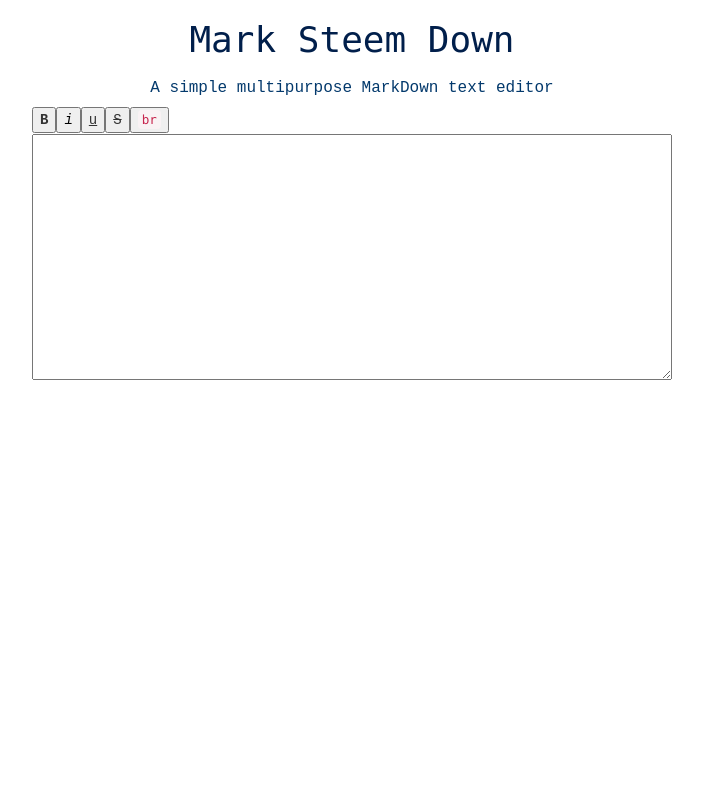
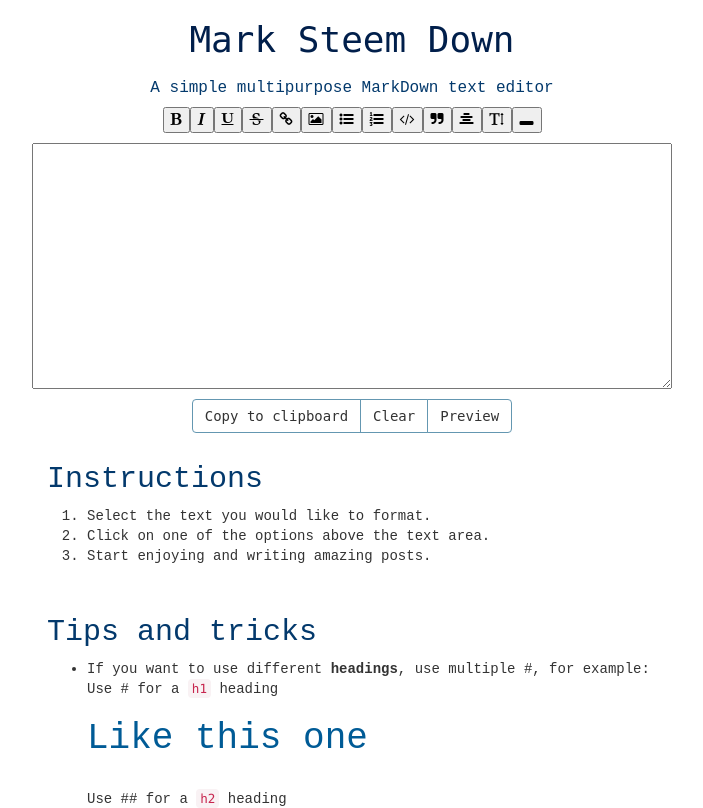
Before and after one commit to jfuenmayor96/mark-steem-down, a React (Create React App) app: page / in a window 1280 px wide. Shown: the top 808 px of the page, without its empty margins (288-991 px from the left). Built offline with nearby package versions, Linux system fonts and the light colour scheme; the HTML template or start-up script is replaced by a standard one.

Commit message:
all the function of the editor bar were added and are working

```diff
--- a/src/containers/Editor/Editor.js
+++ b/src/containers/Editor/Editor.js
@@ -9,14 +9,28 @@ class Editor extends Component {
         this.handleItalics = this.handleItalics.bind(this);
         this.handleSelection = this.handleSelection.bind(this);
         this.handleStrike = this.handleStrike.bind(this);
+        this.handleKeyboardSelection = this.handleKeyboardSelection.bind(this);
         this.handleUnderline = this.handleUnderline.bind(this);
+        this.handleLink = this.handleLink.bind(this);
+        this.handleImage = this.handleImage.bind(this);
+        this.handleOList = this.handleOList.bind(this);
+        this.handleUList = this.handleUList.bind(this);
+        this.handleCode = this.handleCode.bind(this);
+        this.handleQuote = this.handleQuote.bind(this);
+        this.handleCenter = this.handleCenter.bind(this);
+        this.handleHeading = this.handleHeading.bind(this);
+        this.handleSeparator = this.handleSeparator.bind(this);
+        this.copyToClipboard = this.copyToClipboard.bind(this);
+        this.clearPost = this.clearPost.bind(this);
+        this.previewPost = this.previewPost.bind(this);
+
         this.sliceString = this.sliceString.bind(this);
 
         // Variables
         this.beg = undefined; // Beginning of the string/text
         this.end = undefined; // End of the string/text
         this.post = undefined; // Text area that contains the text
-        this.sel = undefined; // Selection
+        this.selection = ""; // Selection
 
         /*  start: saves the starting index of the selected string
             end:   saves the ending index of the selected string */
@@ -36,6 +50,13 @@ class Editor extends Component {
     handleSelection(){
         this.setState({
             "start": this.post.selectionStart,
+            "end": this.post.selectionEnd
+        });
+    }
+
+    handleKeyboardSelection(){
+        this.setState({
+            "start": this.post.selectionStart-1,
             "end": this.post.selectionEnd
         });
     }
@@ -64,6 +85,85 @@ class Editor extends Component {
         this.post.value = this.beg + "~~" + this.selection + "~~" + this.end;
     }
 
+    handleLink(){
+        this.sliceString();
+        this.post.value = this.beg + "[" + this.selection + "](http://example.com)" + this.end;
+    }
+
+    handleImage(){
+        this.sliceString();
+        this.post.value = this.beg + "![Alt text]" + this.selection + "(http://url-to-image.com 'Image title')" + this.end;
+    }
+
+    handleOList(){
+        this.sliceString();
+        //console.log("selection: " + this.selection);
+        var list = this.selection.split(/\n/);
+        //console.log(list);
+        var text = "";
+        var i = 1;
+        list.map(function(word){
+            text = text + " " + i.toString() + ". " + word + "\n";
+            i = i + 1;
+        })
+        this.post.value = this.beg + text + this.end;
+    }
+
+    handleUList(){
+        this.sliceString();
+        var list = this.selection.split(/\n/);
+        var text = "";
+        list.map(function(word){
+            text = text + " - " + word + "\n";
+        })
+        this.post.value = this.beg + text + this.end;
+    }
+
+    handleCode(){
+        this.sliceString();
+        this.post.value = this.beg + "`" + this.selection + "`" + this.end;
+    }
+
+    handleQuote(){
+        this.sliceString();
+        this.post.value = this.beg + "> " + this.selection + "\n" + this.end;
+    }
+
+    handleCenter(){
+        this.sliceString();
+        this.post.value = this.beg + "<center>" + this.selection + "</center>" + this.end;
+    }
+
+    handleHeading(){
+        this.sliceString();
+        this.post.value = this.beg + "# " + this.selection + this.end;
+    }
+
+    handleSeparator(){
+        this.sliceString();
+        this.post.value = this.beg + "___" + this.selection + "\n" + this.end;
+    }
+
+    copyToClipboard(e){
+        e.preventDefault();
+        var copyTextarea = document.getElementById('post');
+        copyTextarea.select();
+        try{
+            document.execCommand('copy');
+            console.log("Post copied succesfully.");
+        }
+        catch(err){
+            console.log("Unable to copy the post. Please, do it manually selecting the text and pressing Crtl + C keys.");
+            console.log(err)
+        }
+    }
+
+    clearPost(){
+        this.post.clear();
+    }
+
+    previewPost(){}
+
     /* Handles the user selection to slice the text */
     sliceString(){
         this.beg = this.post.value.substring(0, this.state.start);
@@ -80,14 +180,22 @@ class Editor extends Component {
                         <h1 className="title" style={{textAlign: "center"}}> Mark Steem Down </h1>
                         <h2 style={{textAlign: "center", fontSize: "16px", fontFamily: "Monospace"}}>A simple multipurpose MarkDown text editor</h2>
                     </div>
-                    <div className="row">
+                    <div className="row" style={{paddingBottom: "10px"}}>
                         <span className="col-lg-3 col-md-3 col-sm-2 col-xs-1"></span>
-                        <div style={{alignContent: "center", display: "flex", flexDirection: "row"}}>
-                            <button onClick={this.handleBold}><b>B</b></button>
-                            <button onClick={this.handleItalics}><i>i</i></button>
-                            <button onClick={this.handleUnderline}><u>u</u></button>
-                            <button onClick={this.handleStrike}><s>S</s></button>
-                            <button><code>br</code></button>
+                        <div className="col-lg-6 text-center">
+                            <button onClick={this.handleBold}><i className="fa fa-bold" aria-hidden="true"></i></button>
+                            <button onClick={this.handleItalics}><i className="fa fa-italic" aria-hidden="true"></i></button>
+                            <button onClick={this.handleUnderline}><i className="fa fa-underline" aria-hidden="true"></i></button>
+                            <button onClick={this.handleStrike}><i className="fa fa-strikethrough" aria-hidden="true"></i></button>
+                            <button onClick={this.handleLink} title="Bold" alt="Bold"><i className="fa fa-link" aria-hidden="true"></i></button>
+                            <button onClick={this.handleImage} ><i className="fa fa-picture-o" aria-hidden="true"></i></button>
+                            <button onClick={this.handleUList} ><i className="fa fa-list-ul" aria-hidden="true"></i></button>
+                            <button onClick={this.handleOList} ><i className="fa fa-list-ol" aria-hidden="true"></i></button>
+                            <button onClick={this.handleCode} ><i className="fa fa-code" aria-hidden="true"></i></button>
+                            <button onClick={this.handleQuote} ><i className="fa fa-quote-right" aria-hidden="true"></i></button>
+                            <button onClick={this.handleCenter} ><i className="fa fa-align-center" aria-hidden="true"></i></button>
+                            <button onClick={this.handleHeading} ><i className="fa fa-text-height" aria-hidden="true"></i></button>
+                            <button onClick={this.handleSeparator}><i className="fa fa-window-minimize" aria-hidden="true"></i></button>
                         </div>
                         <span className="col-lg-3 col-md-3 col-sm-2 col-xs-1"></span>
                     </div>
@@ -96,6 +204,46 @@ class Editor extends Component {
                         <textarea className="col-lg-6 col-lg-6 col-sm-8 col-xs-10" rows="12" id="post" name="post" onMouseUp={this.handleSelection}></textarea>
                         <span className="col-lg-3 col-md-3 col-sm-2 col-xs-1"></span>
                     </div>
+                    <div className="row">
+                        <div className="col-lg-3"></div>
+                        <div className="btn-group col-lg-6" id="botones" role="group">
+                            <div className="btn-group" role="group">
+                                <button onClick={this.copyToClipboard} className="btn btn-default">Copy to clipboard</button>
+                            </div>
+                            <div className="btn-group" role="group">
+                                <button onClick={this.clearPost} className="btn btn-default">Clear</button>
+                            </div>
+                            <div className="btn-group" role="group">
+                                <button onClick={this.previewPost} className="btn btn-default">Preview</button>
+                            </div>
+                        </div>
+                        <div className="col-lg-3"></div>
+                    </div>
+                    <div className="row">
+                        <div className="col-lg-3"></div>
+                        <div className="col-lg-6">
+                            <h2>Instructions</h2>
+                            <ol>
+                                <li><span>Select the text you would like to format.</span></li>
+                                <li><span>Click on one of the options above the text area.</span></li>
+                                <li><span>Start enjoying and writing amazing posts.</span></li>
+                            </ol>
+                            <br/>
+                            <h2>Tips and tricks</h2>
+                            <ul>
+                                <li>If you want to use different <b>headings</b>, use multiple #, for example:<br/>
+                                Use # for a <code>h1</code> heading <h1 style={{color: "#005b96"}}>Like this one</h1><br/>
+                                Use ## for a <code>h2</code> heading <h2 style={{color: "#005b96"}}>Like this one</h2><br/>
+                                And so on...<br/>
+                                </li>
+                                <li>If you want to write a <b>block of code</b> <br/>
+                                <pre><code>like<br/>this<br/>one<br/></code></pre><br/>
+                                Use 3 back sticks <code>`</code> to wrap your code.</li>
+                            </ul>
+                        </div>
+                        <div className="col-lg-3"></div>
+
+                    </div>
                 </div>
             </div>
         );
```
